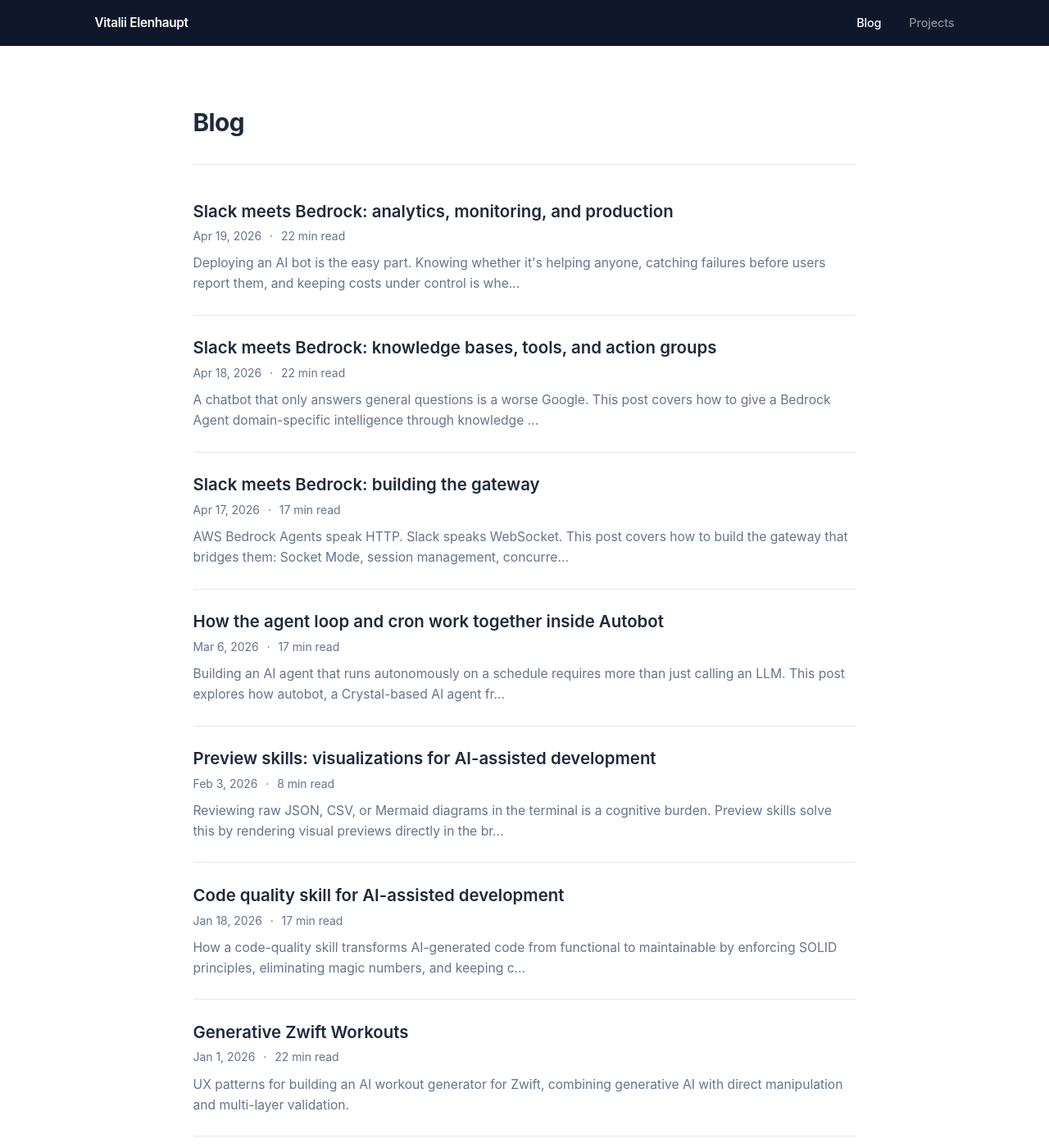
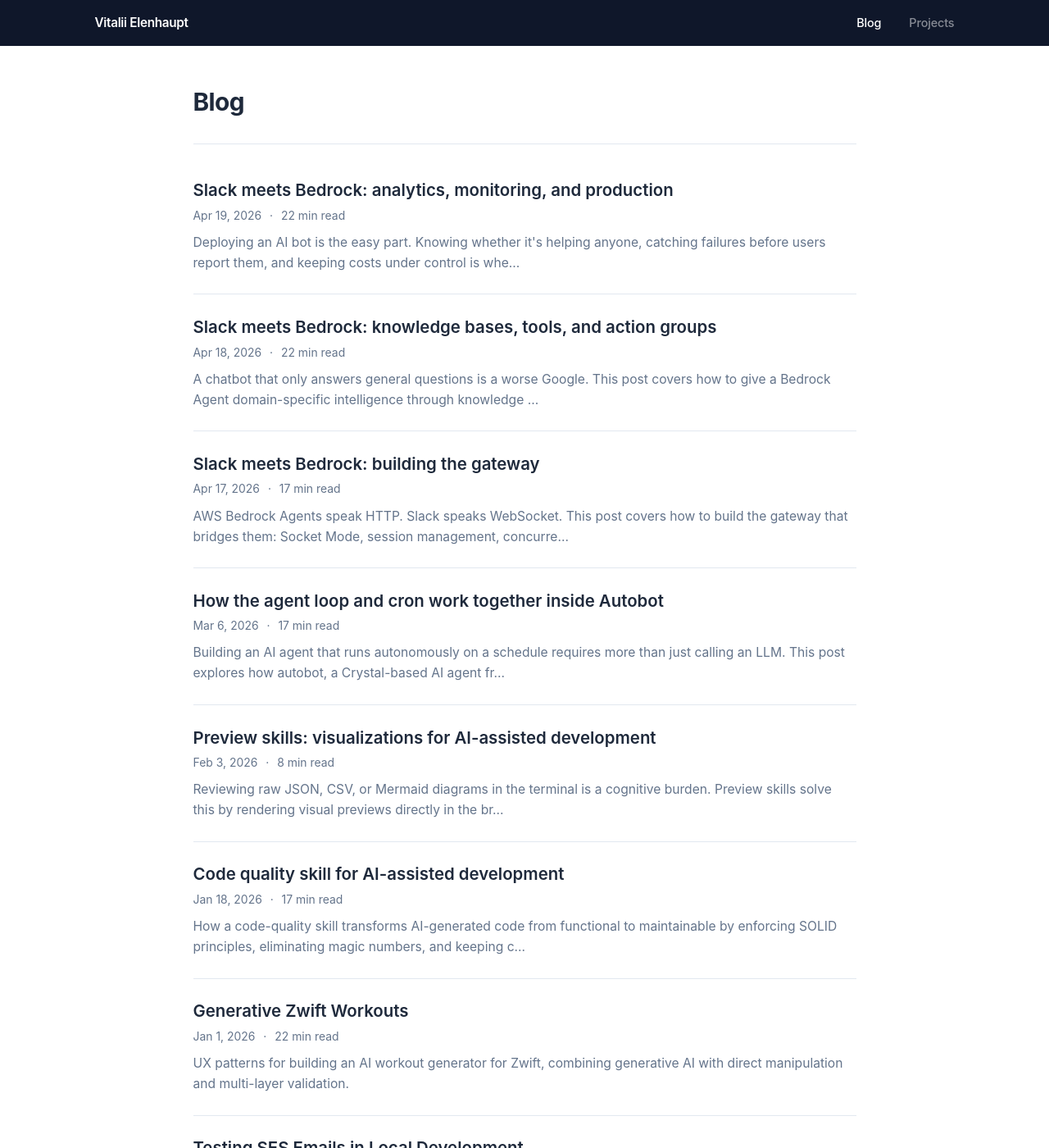
Before and after one commit to veelenga/veelenga.github.io, a Jekyll site: the page built from blog/index.md, in a window 1280 px wide and 1400 px high. Shown: the whole window at 82% size. Built offline with Jekyll 4.4.1, drawn with Linux system fonts in a browser that asks for light colours.

Commit message:
fix: reduce top padding on content pages, remove last post border

```diff
--- a/assets/css/style.css
+++ b/assets/css/style.css
@@ -256,7 +256,7 @@
   width: 100%;
   max-width: var(--width-content);
   margin: 0 auto;
-  padding: 4rem 1.5rem 4rem;
+  padding: 2.5rem 1.5rem 4rem;
   flex: 1;
 }
 
@@ -287,6 +287,10 @@
 
 .post-list__item:first-child {
   padding-top: 0;
+}
+
+.post-list__item:last-child {
+  border-bottom: none;
 }
 
 .post-list__link {
```
